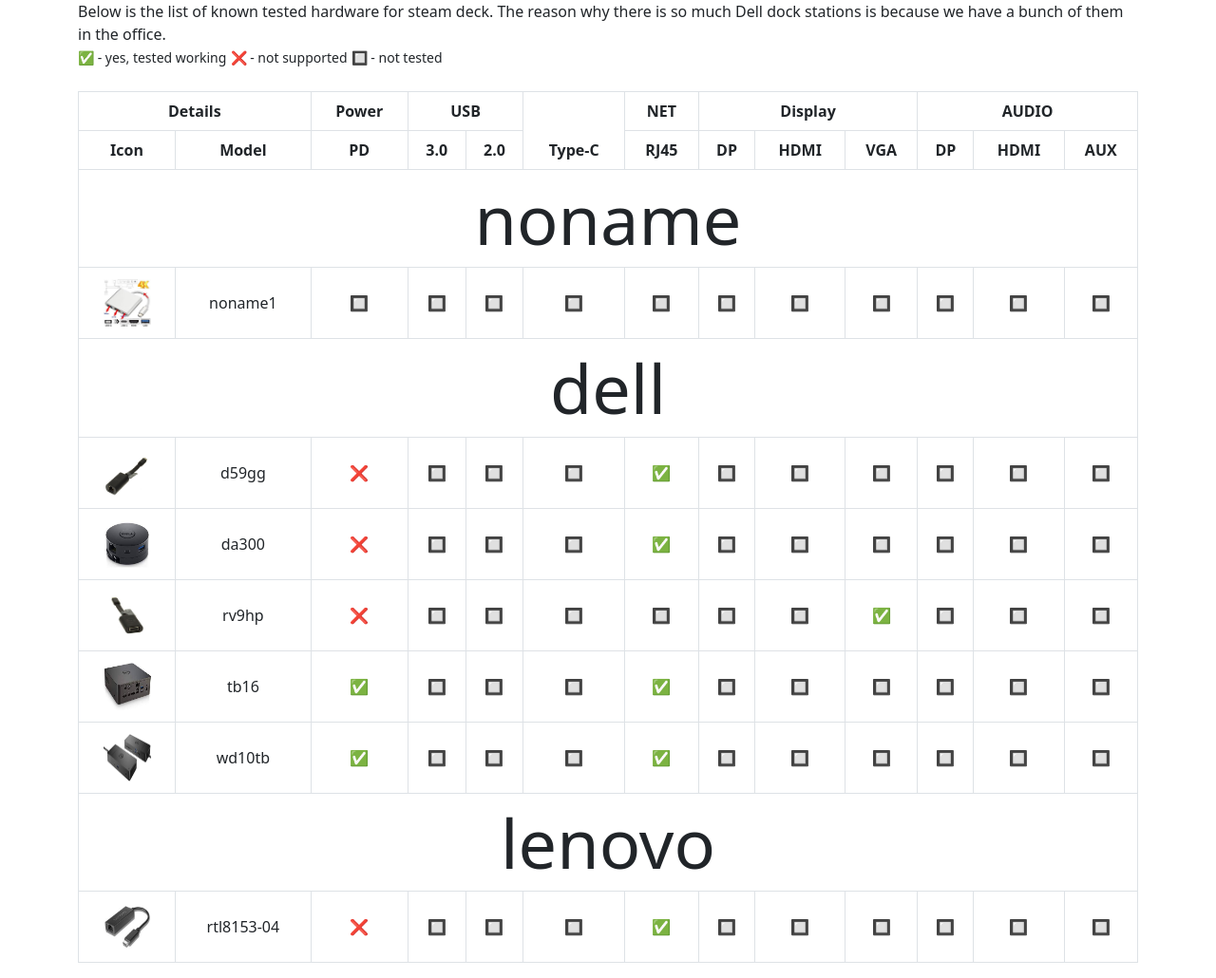
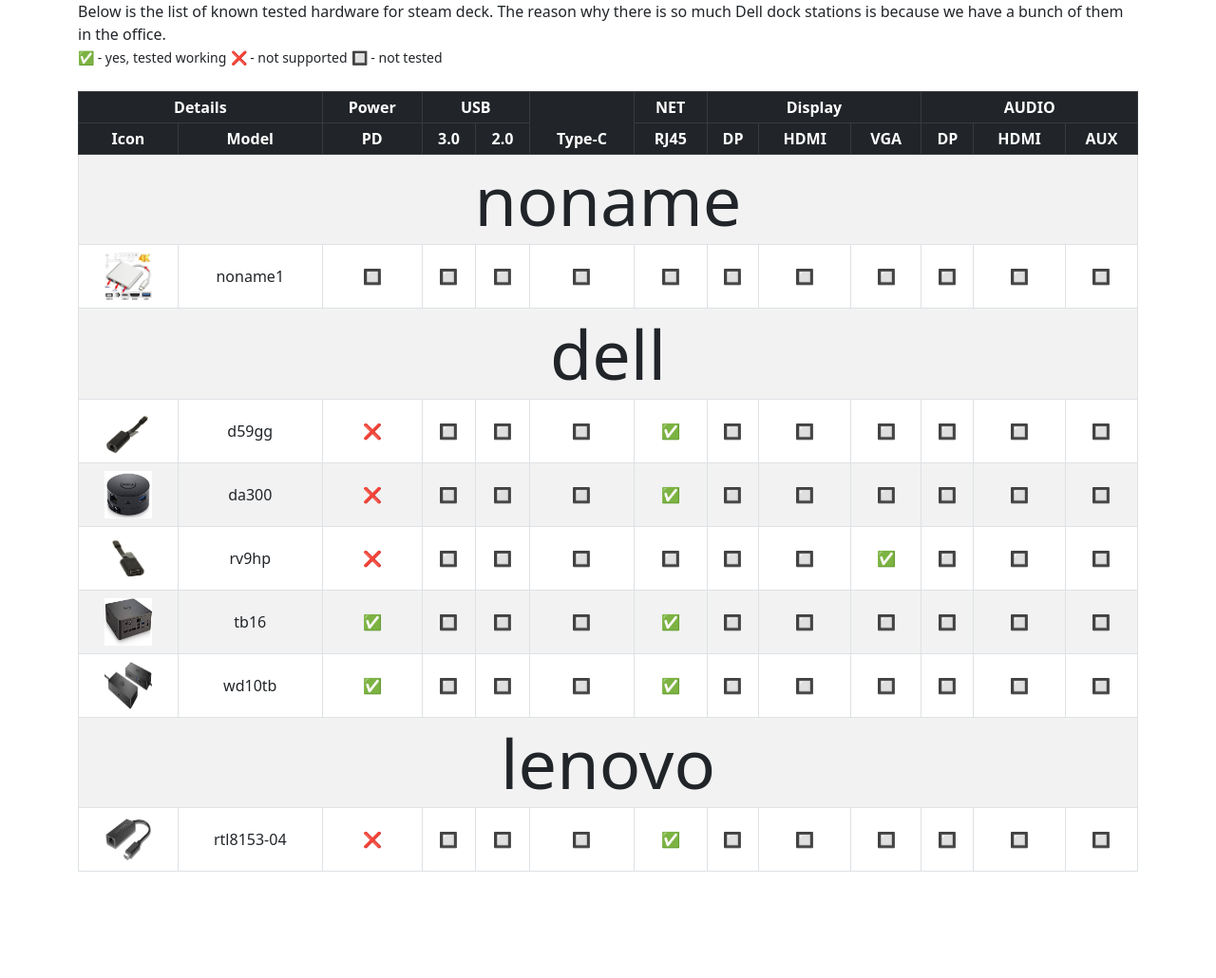
Before and after one commit to shafr/deck.dog, a Jekyll site: the page built from top_pages/devices.html, in a window 1280 px wide. Shown: the whole page at 95% size. Built offline with Jekyll 4.4.1, drawn with Linux system fonts in a browser that asks for light colours; after the commit the page ends 934 px from its top, so only the background shows below that.

Commit message:
smaller table, dark table

```diff
--- a/top_pages/devices.html
+++ b/top_pages/devices.html
@@ -21,8 +21,8 @@
 {% assign vendors = site.devices | group_by: 'vendor' %}
 
 <div id="device_vendors" class="mt-1">
-	<table class="table table-bordered text-center align-middle">
-		<thead class="thead-dark">
+	<table class="table table-bordered table-striped text-center align-middle table-sm ">
+		<thead class="table-dark">
 			<tr>
 				<th scope="col" colspan="2">Details</th>
 				<th scope="col">Power</th>
```
